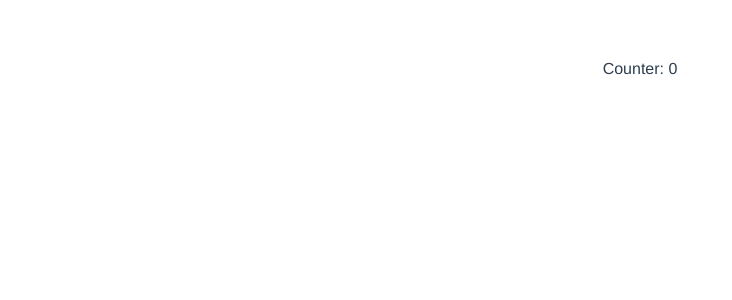
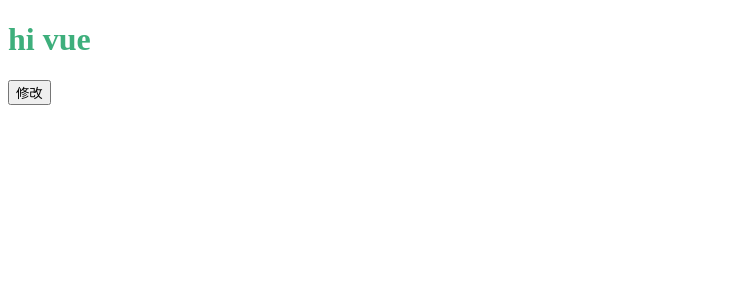
Before and after one commit to any86/vue3-start, a Vue app: page / in a window 1280 px wide. Shown: the top 300 px of the page, without its empty margins (0-732 px from the left). Built offline with nearby package versions, Linux system fonts and the light colour scheme.

Commit message:
docs: 更新文档

```diff
--- a/src/App.vue
+++ b/src/App.vue
@@ -1,27 +1,29 @@
 <template>
-  Counter: {{counter}}
+  <h1 :style="{ color: color }">{{ content }}</h1>
+  <button @click="changeH1">修改</button>
 </template>
 
-<script lang="ts">
-import { defineComponent } from 'vue'
+<script>
+import { defineComponent } from "vue";
+export default defineComponent({
+  data() {
+    return {
+      content: "hi vue",
+      color: "#3eaf7c",
+    };
+  },
 
-export default defineComponent({
-  name: 'App',
-
-  data(){
-    return {counter:0}
-  }
-
-})
+  methods: {
+    changeH1() {
+      this.color = "#f00";
+      this.content = "hello world";
+    },
+  },
+});
 </script>
 
 <style>
-#app {
-  font-family: Avenir, Helvetica, Arial, sans-serif;
-  -webkit-font-smoothing: antialiased;
-  -moz-osx-font-smoothing: grayscale;
-  text-align: center;
-  color: #2c3e50;
-  margin-top: 60px;
+h1 {
+  font-size: 32px;
 }
 </style>
```
Also changed, not shown: 1 other file (tests, documents, lock files or other folders).
